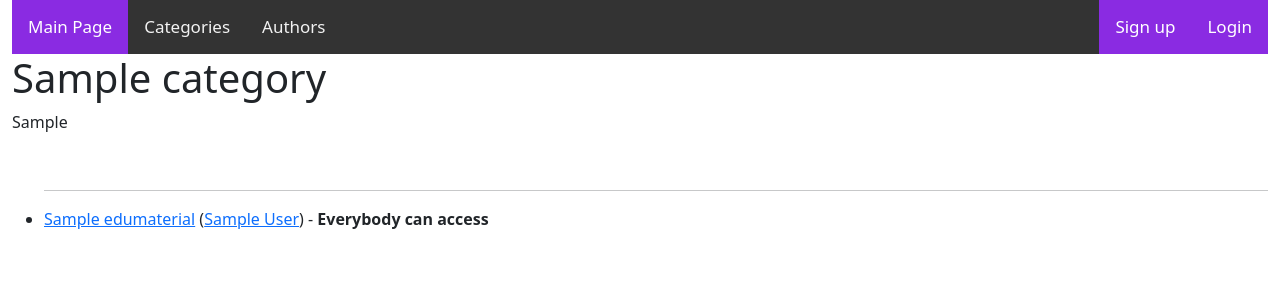
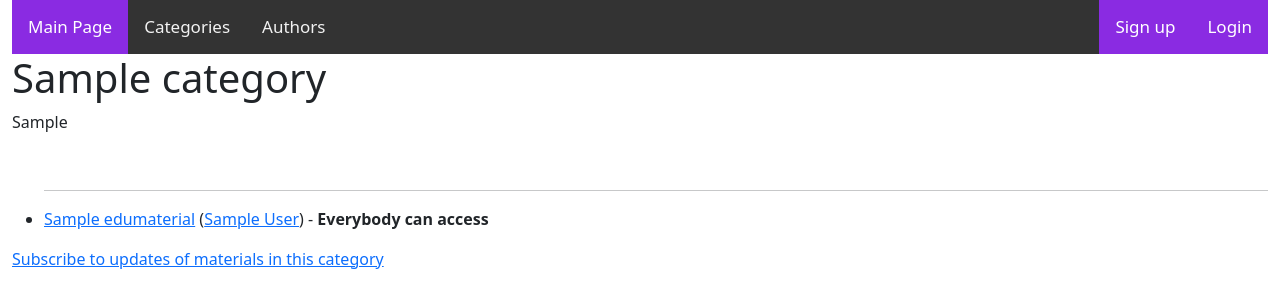
Before and after one commit to aneroid11/EduCatalog, a Django app: page /catalog/category/1 in a window 1280 px wide. Shown: the top 308 px of the page. Run offline with Django 4.2, Linux system fonts and the light colour scheme; tables that the repository leaves empty hold one stand-in row (values such as "Sample post").

Commit message:
dummy subscribe link

```diff
--- a/catalog/templates/catalog/category_detail.html
+++ b/catalog/templates/catalog/category_detail.html
@@ -24,4 +24,6 @@
             {% endfor %}
         </ul>
     {% endif %}
+
+    <p><a href="">Subscribe to updates of materials in this category</a></p>
 {% endblock %}
--- a/catalog/views.py
+++ b/catalog/views.py
@@ -20,8 +20,6 @@ from .forms import UserRegisterForm, GetUserCardDataForm
 
 def notify_users_about_category_update(category_name: str):
     print("notify users about category update:", category_name)
-    for i in range(1000000):
-        print("sending some mail...")
     print("finished notifying")
 
 
@@ -94,7 +92,8 @@ class EduMaterialCreateView(CreateView):
     def form_valid(self, form: forms.Form) -> HttpResponse:
         responce = super().form_valid(form)
 
-        thread = threading.Thread(target=notify_users_about_category_update, args=(self.category_to_update,))
+        category_name = self.category_to_update
+        thread = threading.Thread(target=notify_users_about_category_update, args=(category_name,))
         thread.start()
 
         return responce
```
